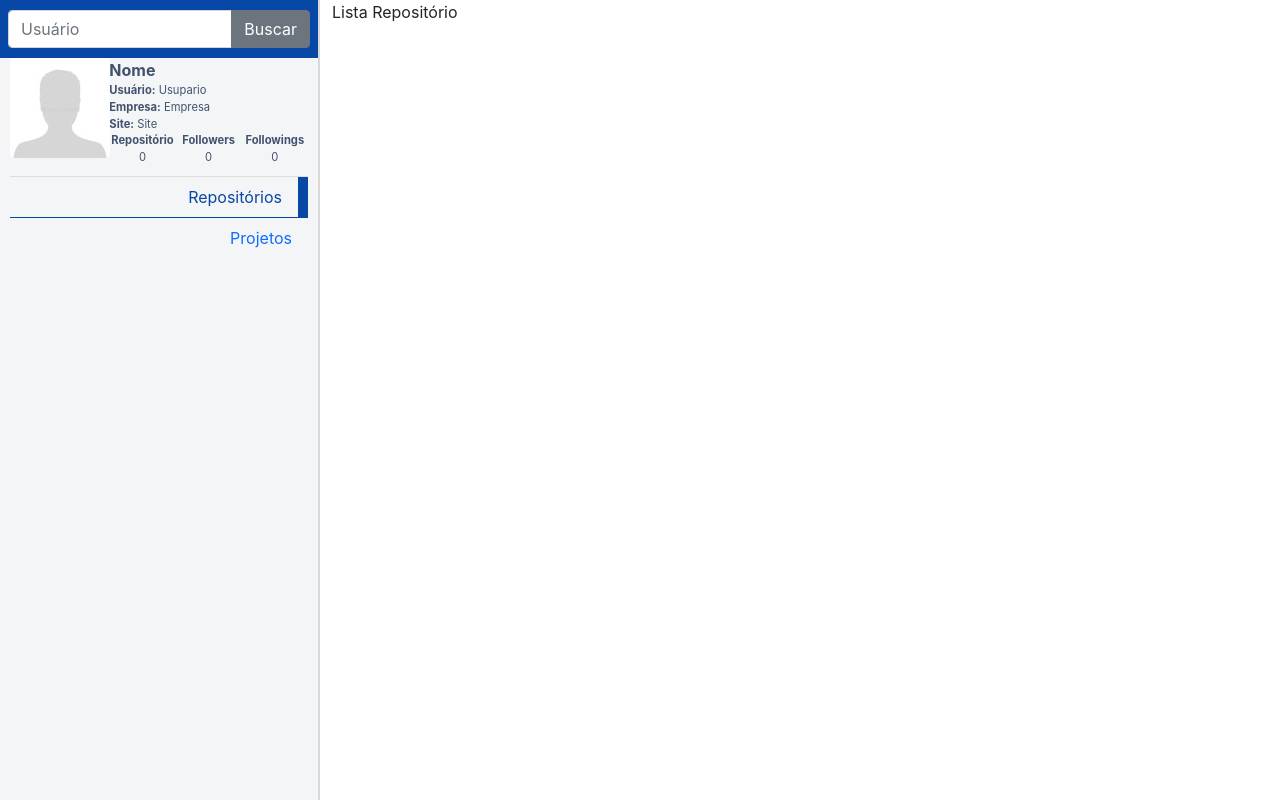
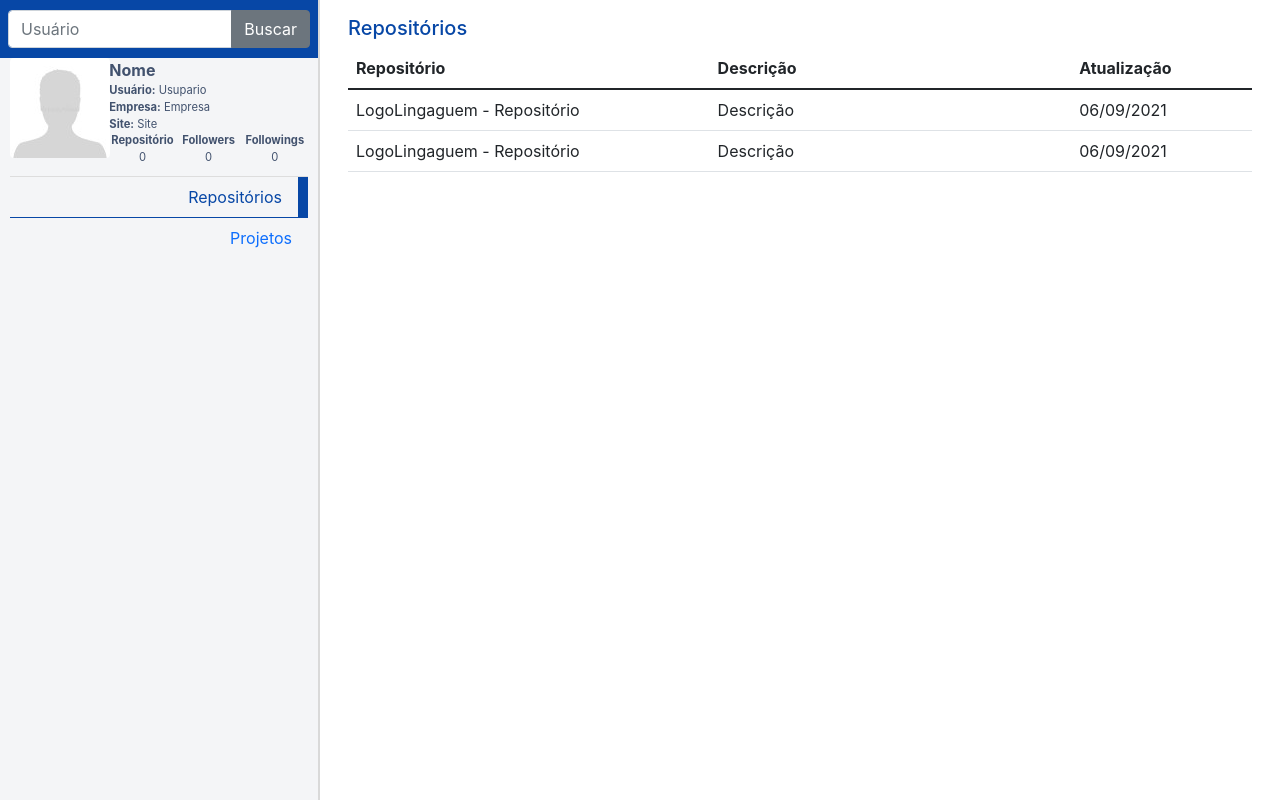
Before and after one commit to ldevapp/dio-bitbucket-interface, a React (Create React App) app: page / in a window 1280 px wide. Built offline with nearby package versions, Linux system fonts and the light colour scheme.

Commit message:
Add Component RepositoryList

```diff
--- a/src/App.css
+++ b/src/App.css
@@ -57,3 +57,7 @@
   background-color: rgb(7, 71, 166);
   padding: 10px;
 }
+
+.title {
+  color: rgb(7, 71, 166);
+}
--- a/src/App.js
+++ b/src/App.js
@@ -3,6 +3,7 @@ import { Container, Row, Col } from 'react-bootstrap';
 import InputSearchUser from './Components/InputSearchUser';
 import UserProfile from './Components/UserProfile';
 import Menu from './Components/Menu';
+import RepositoryList from './Components/RepositoryList';
 
 function App() {
   return (
@@ -26,7 +27,7 @@ function App() {
             </Row>
         </Col>
         <Col className="conteudo" xs={12} md={9}>
-          Lista Repositório
+          <RepositoryList/>
         </Col>
       </Row>
     </Container>
--- /dev/null
+++ b/src/Components/RepositoryList/index.js
@@ -0,0 +1,35 @@
+import React from 'react';
+import {Card, Table} from 'react-bootstrap';
+
+export default function index() {
+    return (
+        <Card style={{border:'none'}}>
+            <Card.Body>
+                <Card.Title className="title">Repositórios</Card.Title>
+                <Card.Text>
+                <Table responsive="sm">
+                    <thead>
+                        <tr>
+                            <th width="40%">Repositório</th>
+                            <th width="40%">Descrição</th>
+                            <th width="20%">Atualização</th>
+                        </tr>
+                    </thead>
+                    <tbody>
+                        <tr>
+                            <td>LogoLingaguem - Repositório</td>
+                            <td>Descrição</td>
+                            <td>06/09/2021</td>
+                        </tr>
+                        <tr>
+                            <td>LogoLingaguem - Repositório</td>
+                            <td>Descrição</td>
+                            <td>06/09/2021</td>
+                        </tr>
+                    </tbody>
+                </Table>
+                </Card.Text>
+            </Card.Body>
+        </Card>
+    )
+}
```
